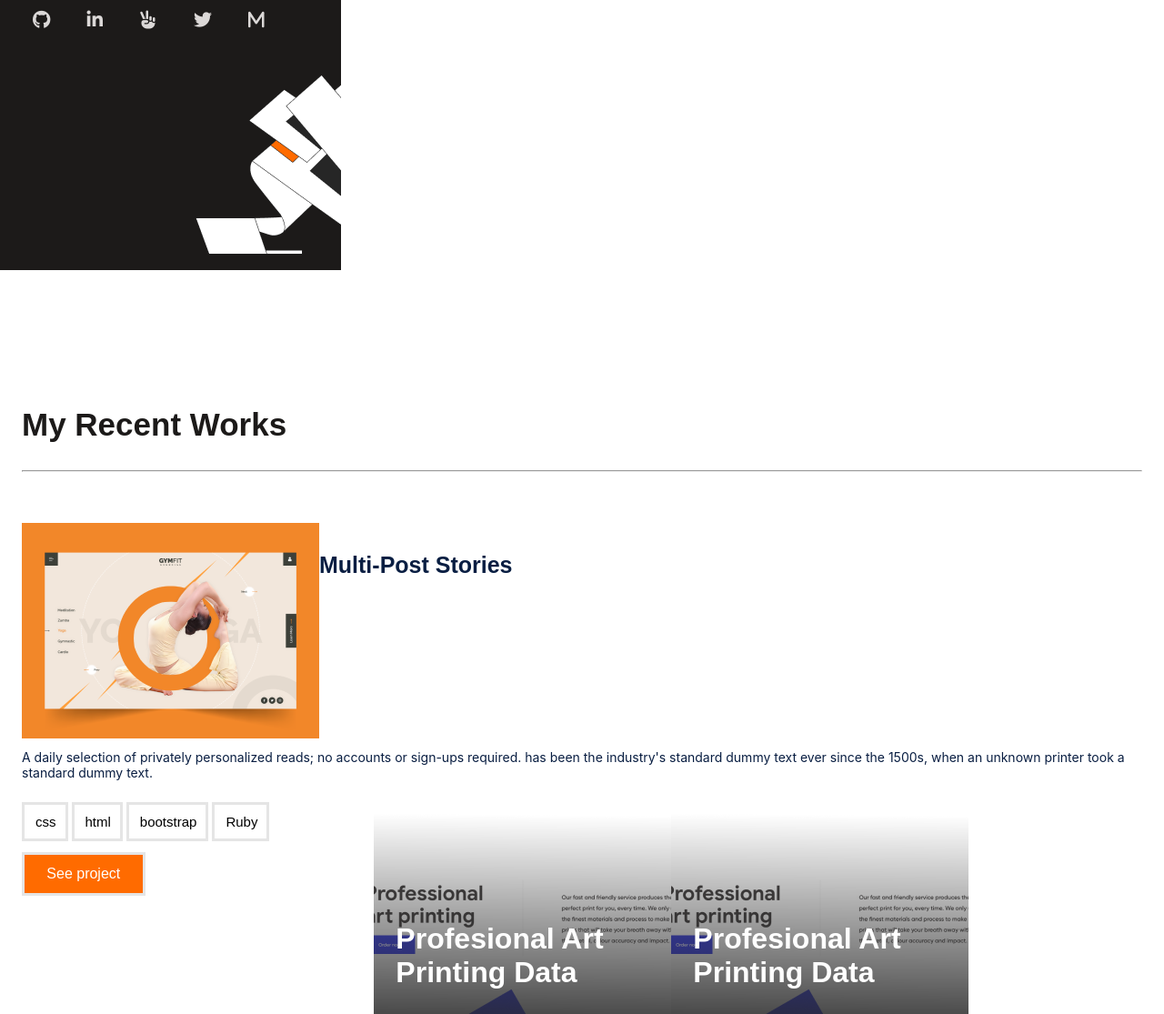
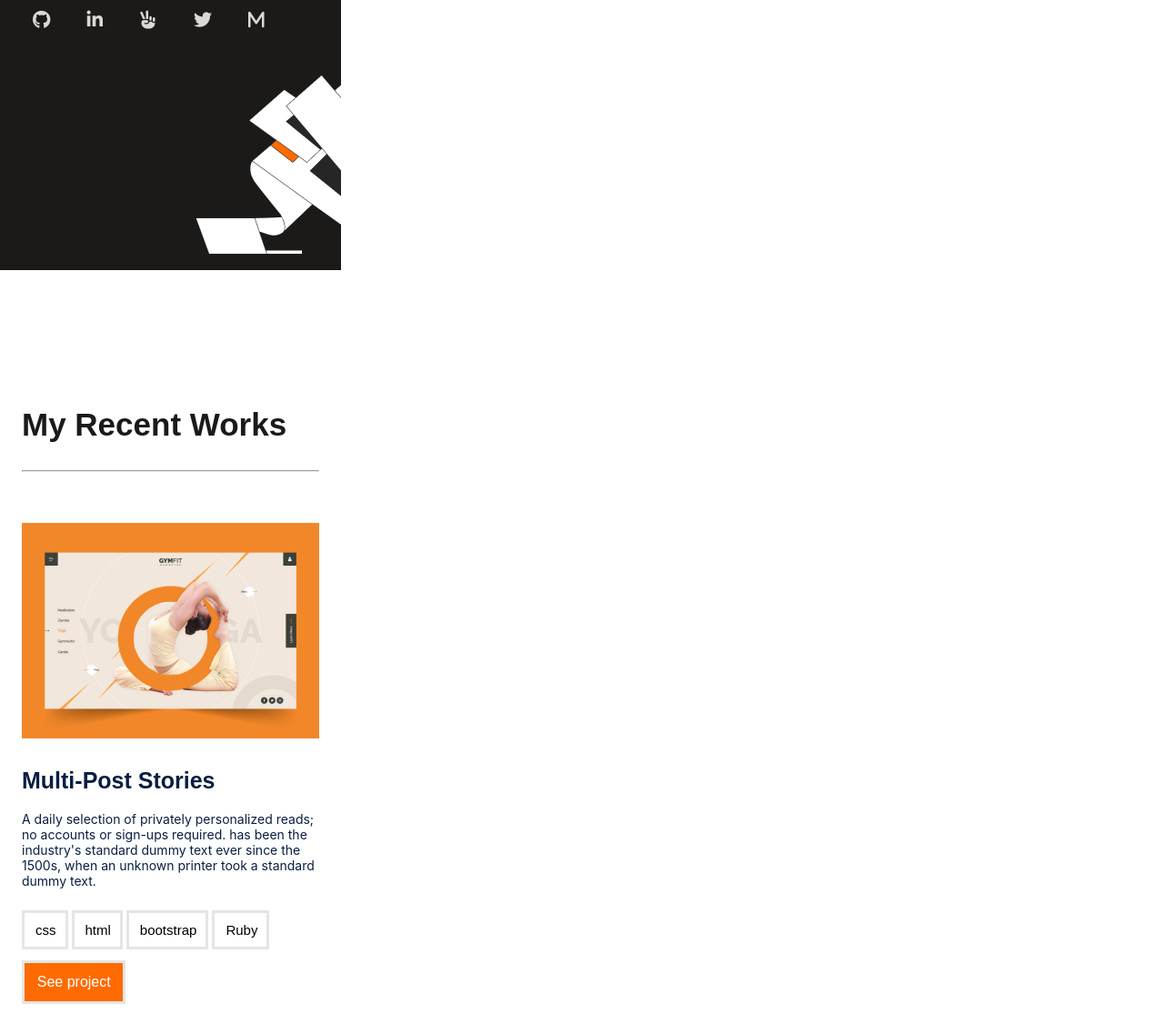
Before and after one commit to aster-alemu/Mobile-Version, a website: page index.html in a window 1280 px wide. Shown: the part 535-1650 px from the top of the page at 91% size. Drawn offline with Linux system fonts and the light colour scheme.

Commit message:
Add modified style.css file

```diff
--- a/style.css
+++ b/style.css
@@ -89,7 +89,7 @@ img {
   float: right;
 }
 
-.works {
+.work {
   display: grid;
   grid-template-rows: 83px 3372;
   width: 375px;
```
